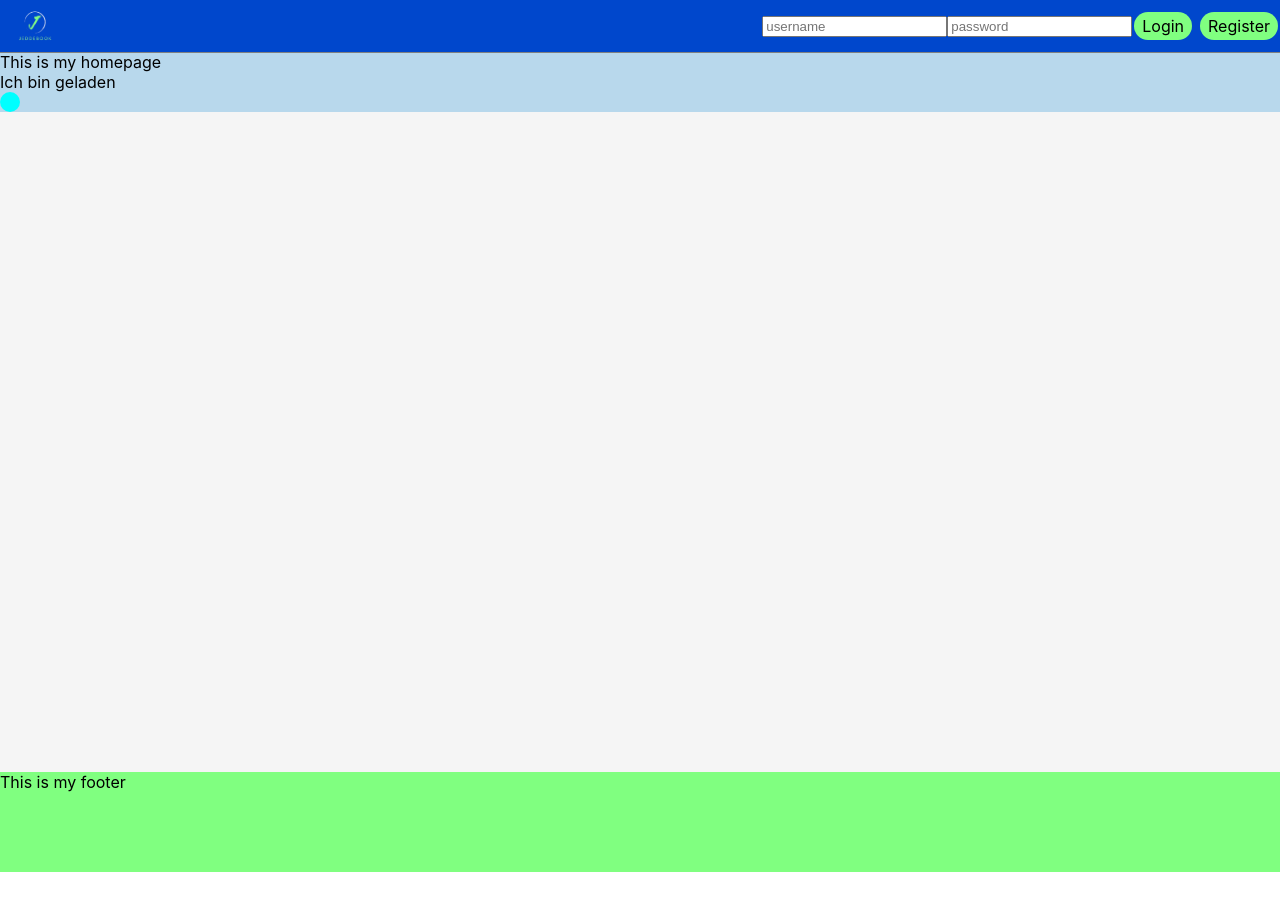
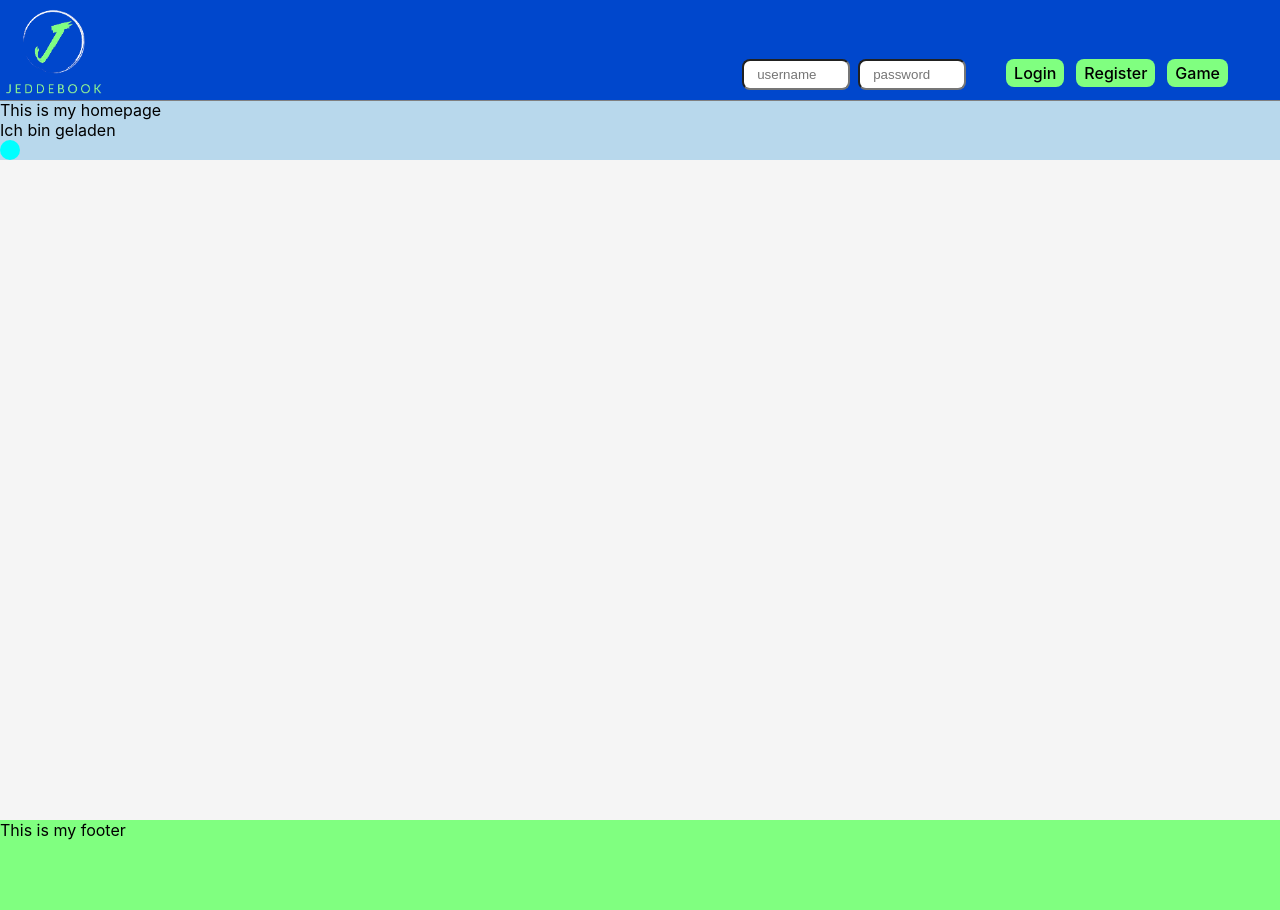
Before and after one commit to ElvisTechstarter/Team3-Projekt-W, a React (Create React App) app in the folder Frontend/jeddebook_site/: page / in a window 1280 px wide. Shown: the top 910 px of the page. Before the commit the page ends 872 px from the top, so only its background shows below. Built offline with nearby package versions, Linux system fonts and the light colour scheme.

Commit message:
Header design improved

```diff
--- a/Frontend/jeddebook_site/src/components/common/buttons/standard-btn/StandardBtn.module.css
+++ b/Frontend/jeddebook_site/src/components/common/buttons/standard-btn/StandardBtn.module.css
@@ -1,6 +1,6 @@
 .myBtn {
   padding: 4px 8px;
-  border-radius: 16px;
+  border-radius: 8px;
   color: rgb(0, 0, 0);
   margin: 2px;
   background-color: var(--primary-color);
--- a/Frontend/jeddebook_site/src/components/layout/content/Content.module.css
+++ b/Frontend/jeddebook_site/src/components/layout/content/Content.module.css
@@ -1,6 +1,6 @@
 .mainContainer {
   width: 100%;
-  margin-top: 52px;
+  margin-top: 100px;
   min-height: 90vh;
   background-color: whitesmoke;
 }
--- a/Frontend/jeddebook_site/src/components/layout/navbar/NavigationBar.module.css
+++ b/Frontend/jeddebook_site/src/components/layout/navbar/NavigationBar.module.css
@@ -7,6 +7,7 @@
   border-bottom: 1px solid grey;
   position: fixed;
   width: 100vw;
+  min-height: 100px;
   top: 0;
 }
 
--- a/Frontend/jeddebook_site/src/components/layout/navbar/navbar-left/NavBarLeft.module.css
+++ b/Frontend/jeddebook_site/src/components/layout/navbar/navbar-left/NavBarLeft.module.css
@@ -6,8 +6,10 @@
 }
 
 .logo {
-  width: 70px;
-  border-radius: 15px;
+  height: 135px;
+  margin-top: 10px;
+  margin-bottom: 5px;
+  margin-left: -50px;
 }
 @media screen and (min-width: 320px) {
 }
--- a/Frontend/jeddebook_site/src/components/layout/navbar/navbar-right/NavBarRight.js
+++ b/Frontend/jeddebook_site/src/components/layout/navbar/navbar-right/NavBarRight.js
@@ -19,23 +19,27 @@ function NavBarRight() {
       <input
         className={styles.username}
         type="text"
-        placeholder="username"
+        placeholder="   username"
         value={username}
         onChange={handleUsernameChange}
       />
+      <div className={styles.spacer} />
       <input
         className={styles.password}
         type="password"
-        placeholder="password"
+        placeholder="   password"
         value={password}
         onChange={handlePasswordChange}
       />
-
+      <div className={styles.spacer} />
       <div className={styles.buttonContainer}>
-        <StandardBtn text={"Login"} />
+        <StandardBtn text={"Login"} style={{ fontWeight: 500 }} />
       </div>
       <div className={styles.spacer} />
-      <StandardBtn text={"Register"} />
+      <StandardBtn text={"Register"} style={{ fontWeight: 500 }} />
+      <div className={styles.spacer} />
+      <StandardBtn text={"Game"} style={{ fontWeight: 500 }} />
+      <div className={styles.marginright} />
     </div>
   );
 }
--- a/Frontend/jeddebook_site/src/components/layout/navbar/navbar-right/NavBarRight.module.css
+++ b/Frontend/jeddebook_site/src/components/layout/navbar/navbar-right/NavBarRight.module.css
@@ -2,14 +2,27 @@
   height: 100%;
   width: max-content;
   display: flex;
-  align-items: center;
+  align-items: last baseline;
   flex-direction: column;
   margin-top: 8px;
+  margin-bottom: 20px;
+}
+
+.buttonContainer {
+  margin-left: 30px;
 }
 
 .spacer {
-  width: 4px;
-  height: 4px;
+  width: 8px;
+  height: 8px;
+}
+.spacermiddle {
+  width: 100px;
+  height: 8px;
+}
+
+.marginright {
+  width: 50px;
 }
 .logImg {
   width: 50px;
@@ -22,7 +35,13 @@
   }
 }
 .username {
+  width: 100px;
+  height: 25px;
+  border-radius: 8px;
 }
 
 .password {
+  width: 100px;
+  height: 25px;
+  border-radius: 8px;
 }
```
